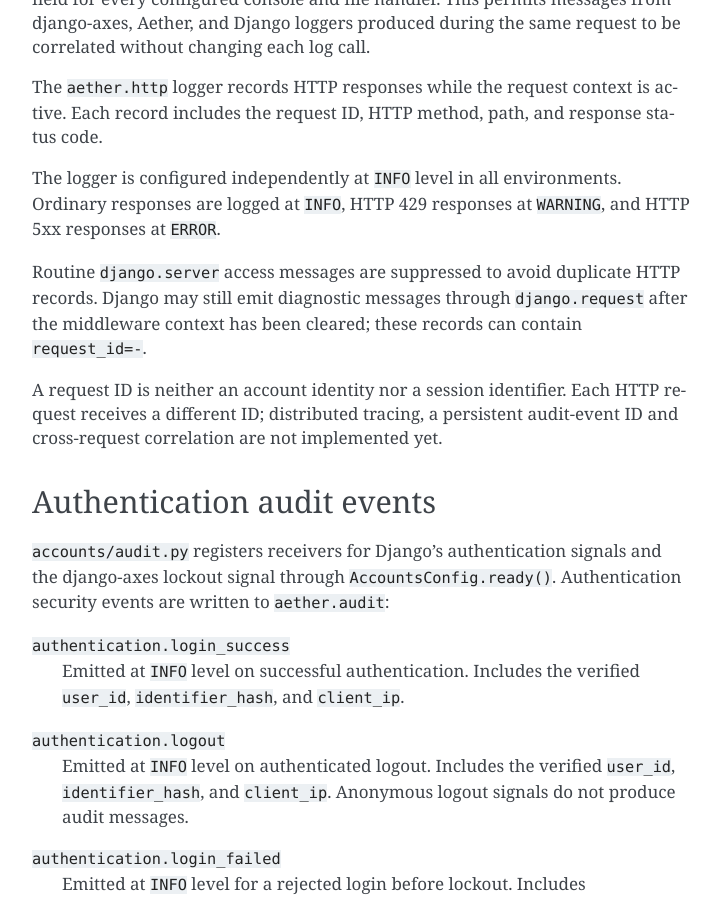
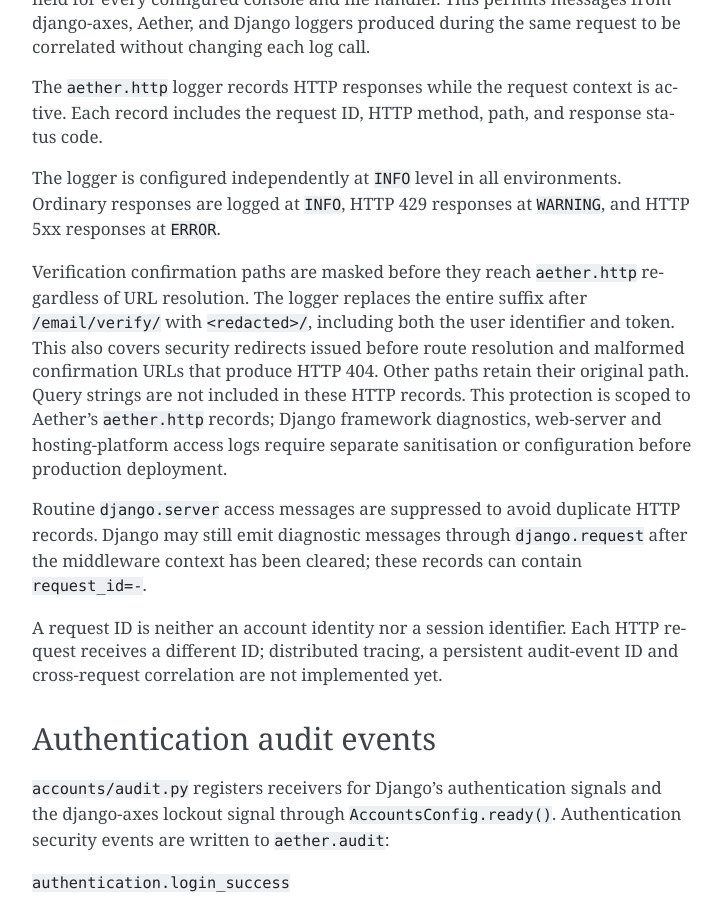
Before and after one commit to alex-nuclearboy/aether-app, a Sphinx documentation site: the page built from docs/source/development/logging.rst, in a window 1280 px wide and 900 px high, scrolled down 1868 px. Shown: the whole window, without its empty margins (388-1110 px from the left). Built offline with Sphinx 7.4.7, drawn with Linux system fonts in a browser that asks for light colours.

Commit message:
docs(security): clarify verification URL redaction
Document path-based token masking, regression coverage and the distinction between application HTTP logs and external access logs.

```diff
--- a/docs/source/development/logging.rst
+++ b/docs/source/development/logging.rst
@@ -92,6 +92,16 @@ path, and response status code.
 The logger is configured independently at ``INFO`` level in all
 environments. Ordinary responses are logged at ``INFO``, HTTP 429
 responses at ``WARNING``, and HTTP 5xx responses at ``ERROR``.
+
+Verification confirmation paths are masked before they reach ``aether.http``
+regardless of URL resolution. The logger replaces the entire suffix after
+``/email/verify/`` with ``<redacted>/``, including both the user identifier
+and token. This also covers security redirects issued before route resolution
+and malformed confirmation URLs that produce HTTP 404. Other paths retain
+their original path. Query strings are not included in these HTTP records.
+This protection is scoped to Aether's ``aether.http`` records; Django
+framework diagnostics, web-server and hosting-platform access logs require
+separate sanitisation or configuration before production deployment.
 
 Routine ``django.server`` access messages are suppressed to avoid
 duplicate HTTP records. Django may still emit diagnostic messages
--- a/docs/source/development/testing.rst
+++ b/docs/source/development/testing.rst
@@ -91,6 +91,7 @@ The current modules have separate responsibilities:
 ``test_request_id.py``
    Tests request ID generation, scope isolation, synchronous and asynchronous
    middleware execution, logging enrichment, HTTP response logging levels,
+   verification-path masking before routing (including redirects and 404s),
    and end-to-end authentication event correlation.
 
 ``test_request.py``
--- a/docs/source/security/authentication.rst
+++ b/docs/source/security/authentication.rst
@@ -351,7 +351,9 @@ GET requests without consuming the token. A CSRF-protected POST invokes the
 existing verification service and redirects to the token-free
 ``/email/verification-result/`` page. Confirmation responses prevent caching
 and use ``Referrer-Policy: origin`` to avoid exposing the token in referrer
-paths. Application HTTP logs redact confirmation URL components.
+paths. The ``aether.http`` logger masks confirmation URL components even
+when URL resolution has not completed. Framework, proxy and hosting logs
+require independent protection.
 
 The profile currently has no editing controls. Changing account data or
 email, and production-ready public registration, remain separate work.
```
Also changed, not shown: docs/source/architecture/project-structure.rst (+5 -3 lines), docs/source/security/profile.rst (+5 -3 lines).
